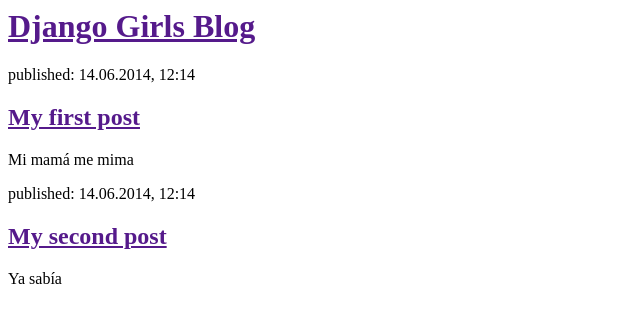
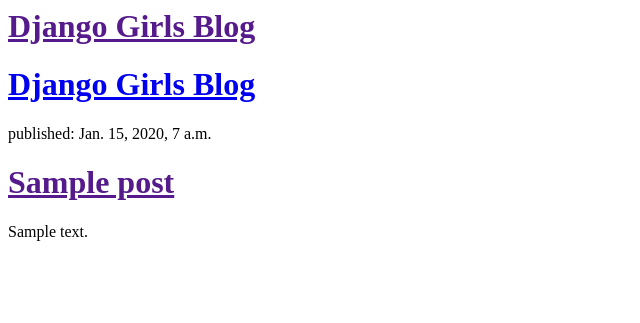
Before and after one commit to IngridFogel/my-first-blog, a Django app: template blog/templates/blog/post_list.html in a window 1280 px wide. Shown: the top 323 px of the page, without its empty margins (0-640 px from the left). Run offline with Django 3.2, Linux system fonts and the light colour scheme; the template is opened without the code that fills it: values that come from a table or form of the project are taken from there, others are empty; tables that the repository leaves empty hold one stand-in row (values such as "Sample post").

Commit message:
Modified templates to display posts from database.

```diff
--- a/blog/templates/blog/post_list.html
+++ b/blog/templates/blog/post_list.html
@@ -5,18 +5,16 @@
     <body>
         <div>
             <h1><a href="">Django Girls Blog</a></h1>
+      <div>
+        <h1><a href="/">Django Girls Blog</a></h1>
+    </div>
+
+    {% for post in posts %}
+        <div>
+            <p>published: {{ post.published_date }}</p>
+            <h1><a href="">{{ post.title }}</a></h1>
+            <p>{{ post.text|linebreaksbr }}</p>
         </div>
-
-        <div>
-            <p>published: 14.06.2014, 12:14</p>
-            <h2><a href="">My first post</a></h2>
-            <p>Mi mamá me mima</p>
-        </div>
-
-        <div>
-            <p>published: 14.06.2014, 12:14</p>
-            <h2><a href="">My second post</a></h2>
-            <p>Ya sabía </p>
-        </div>
+    {% endfor %}
     </body>
 </html>
--- a/blog/views.py
+++ b/blog/views.py
@@ -1,5 +1,8 @@
 from django.shortcuts import render
+from django.utils import timezone
+from .models import Post
 def post_list(request):
-    return render(request, 'blog/post_list.html', {})
+    posts = Post.objects.filter(published_date__lte=timezone.now()).order_by('published_date')
+    return render(request, 'blog/post_list.html', {'posts': posts})
 
 # Create your views here.
```
